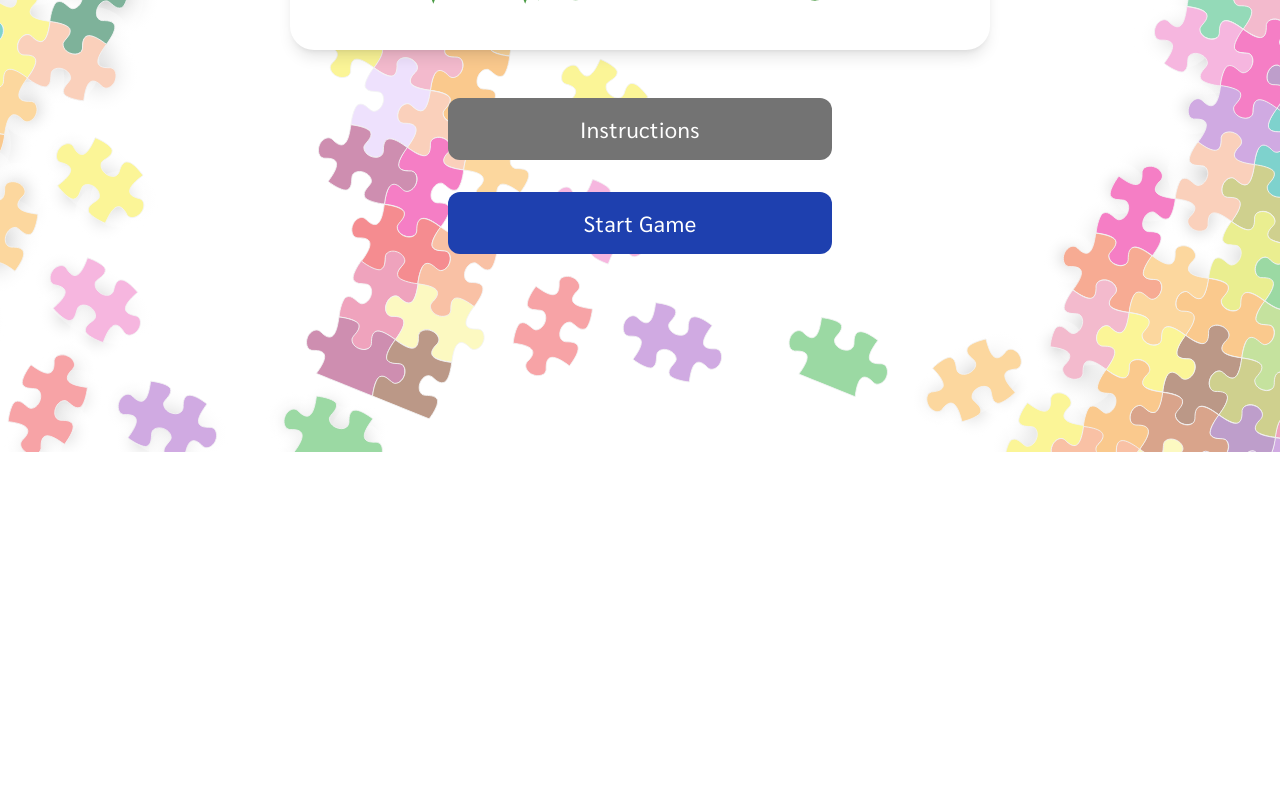
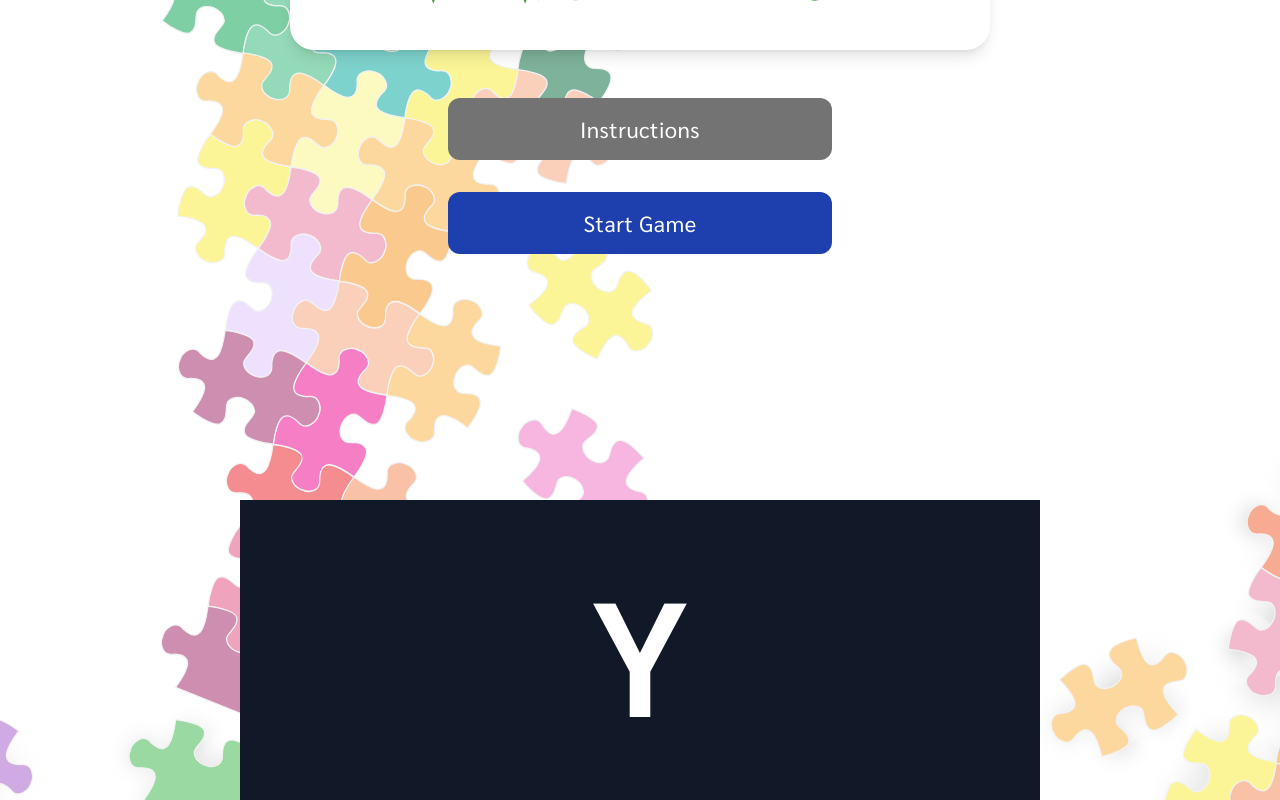
Before and after one commit to matt-powelldev2784/nback-task, a React (Vite) app: page / in a window 1280 px wide. Shown: the part 348-1148 px from the top of the page. Before the commit the page ends 800 px from the top, so only its background shows below. Built offline with nearby package versions, Linux system fonts and the light colour scheme.

Commit message:
feat: remove tertiary operator when conditionally rendering jsx

```diff
--- a/src/components/App.tsx
+++ b/src/components/App.tsx
@@ -14,9 +14,9 @@ function App() {
 
       <Home />
 
-      {/* <div className="mt-12 size-full h-[300px] max-w-[800px] bg-gray-900 flexCol">
+      <div className="mt-12 size-full h-[300px] max-w-[800px] bg-gray-900 flexCol">
         <DisplayLetter />
-      </div> */}
+      </div>
     </div>
   )
 }
--- a/src/components/displayLetter/DisplayLetter.tsx
+++ b/src/components/displayLetter/DisplayLetter.tsx
@@ -25,15 +25,13 @@ export const DisplayLetter = () => {
 
   return (
     <p className="p-2 text-center text-10xl font-bold text-white">
-      {currentIndex === 0 ? (
+      {currentIndex === 0 && (
         <p className="text-5xl text-white">GET READY...</p>
-      ) : null}
+      )}
 
       {letter}
 
-      {currentIndex > 15 ? (
-        <p className="text-5xl text-white">GAME OVER!</p>
-      ) : null}
+      {currentIndex > 15 && <p className="text-5xl text-white">GAME OVER!</p>}
     </p>
   )
 }
```
